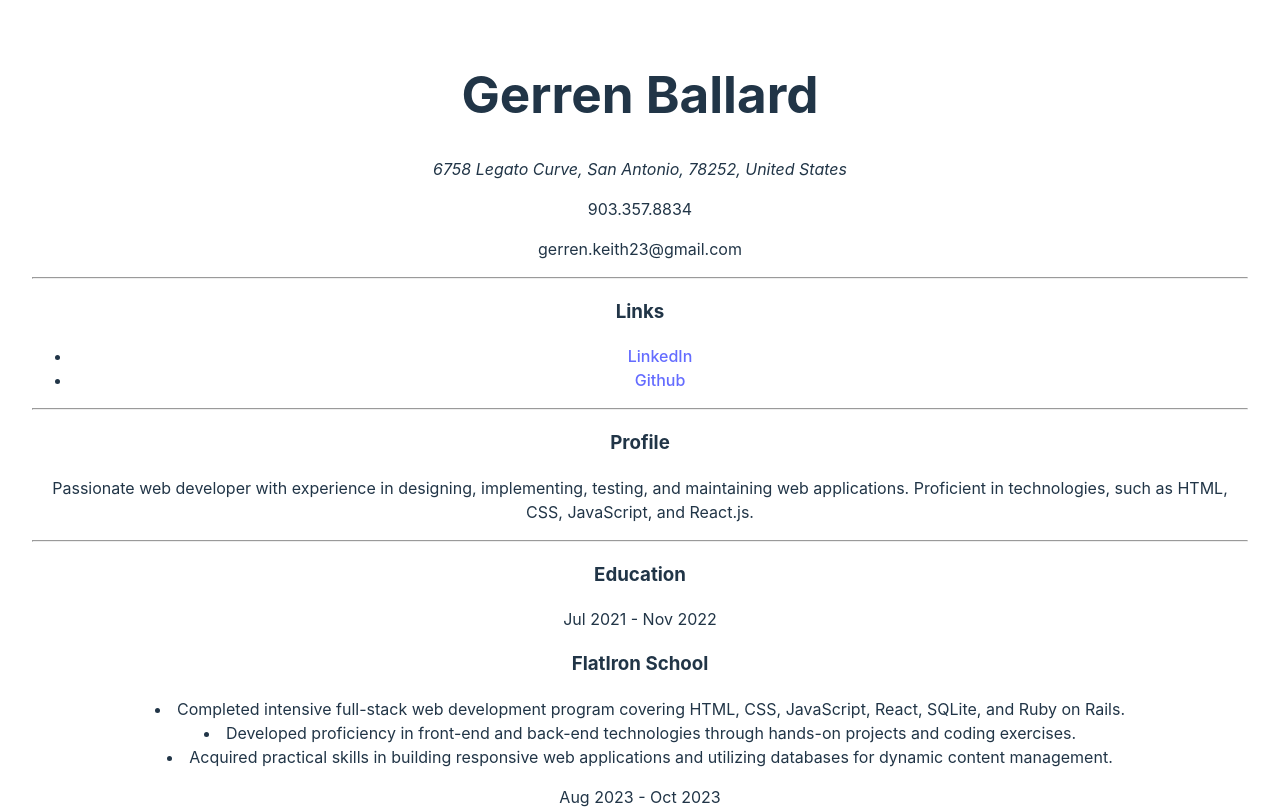
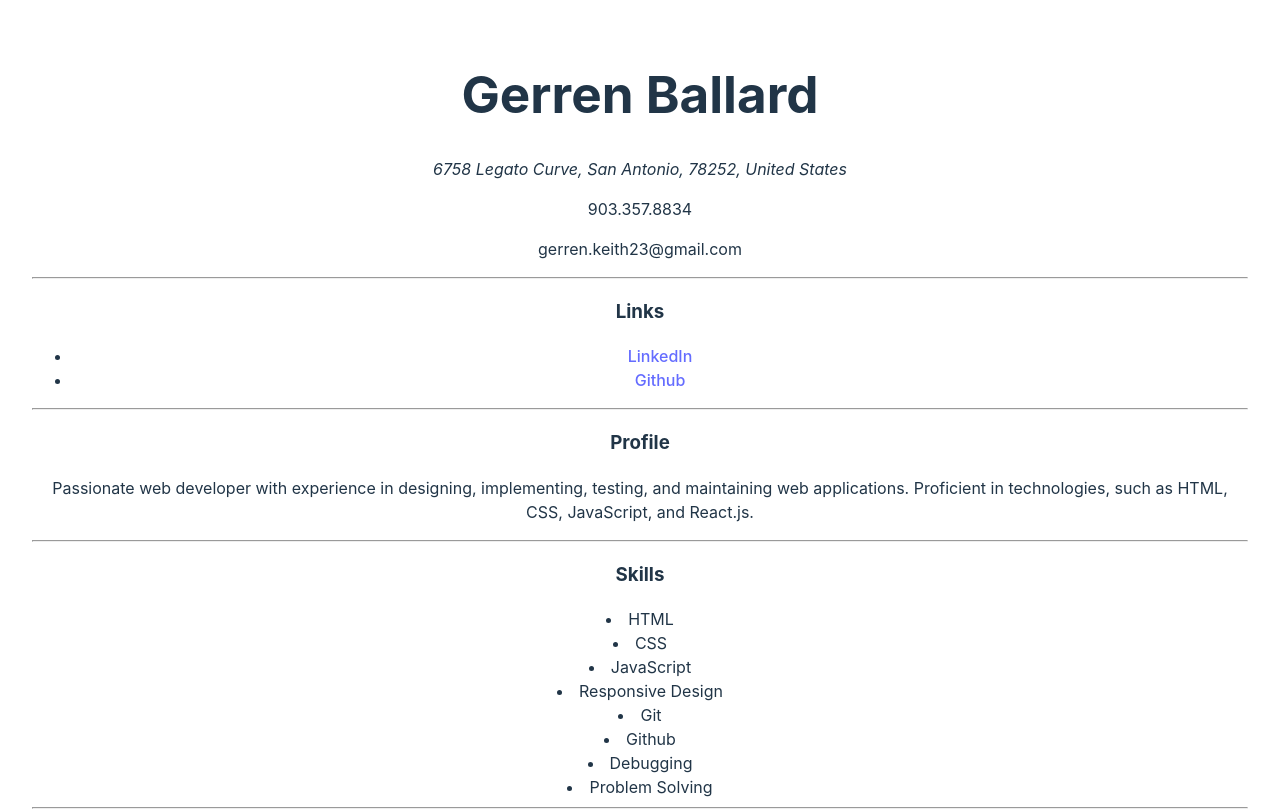
Before and after one commit to Gerrenkeith/cv-react-app, a React (Vite) app: page / in a window 1280 px wide. Shown: the top 811 px of the page. Built offline with nearby package versions, Linux system fonts and the light colour scheme.

Commit message:
Skills
Added the component Skills to  the Body to display learned
web development skills.

```diff
--- a/src/App.jsx
+++ b/src/App.jsx
@@ -1,6 +1,6 @@
 import './App.css'
 import { Contacts, Links, Profile } from "./Header.jsx"
-import { Education } from "./Body.jsx"
+import { Education, Skills } from "./Body.jsx"
 function App() {
   //const [count, setCount] = useState(0)
 
@@ -9,6 +9,7 @@ function App() {
       <Contacts />
       <Links />
       <Profile />
+      <Skills />
       <Education />
     </>
   )
--- a/src/Body.jsx
+++ b/src/Body.jsx
@@ -1,3 +1,27 @@
+function Skills(){
+    return (
+        <>
+        <div>
+                <div>
+                    <h3>Skills</h3>
+                </div>
+                <div>
+                    <li>HTML</li>
+                    <li>CSS</li>
+                    <li>JavaScript</li>
+                    <li>Responsive Design</li>
+                    <li>Git</li>
+                    <li>Github</li>
+                    <li>Debugging</li>
+                    <li>Problem Solving</li>
+                </div>
+        </div>
+        <hr/>
+        </>
+    )
+}
+
+
 function Education(){
 
     return (
@@ -5,7 +29,7 @@ function Education(){
             <div>
                 <h3>Education</h3>
             </div>
-            <div>
+            <div className="education">
                 <div>
                     <div>
                         <p>Jul 2021 - Nov 2022</p>
@@ -50,4 +74,4 @@ function Education(){
     )
 }
 
-export { Education };
+export { Education, Skills};
```
Also changed, not shown: src/Footer.jsx (line endings or trailing spaces).
